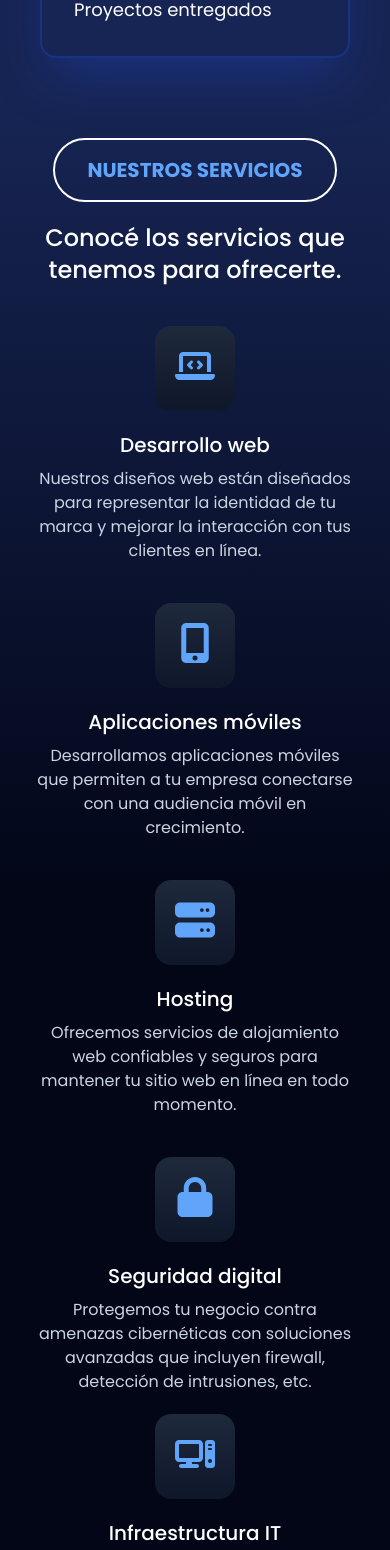
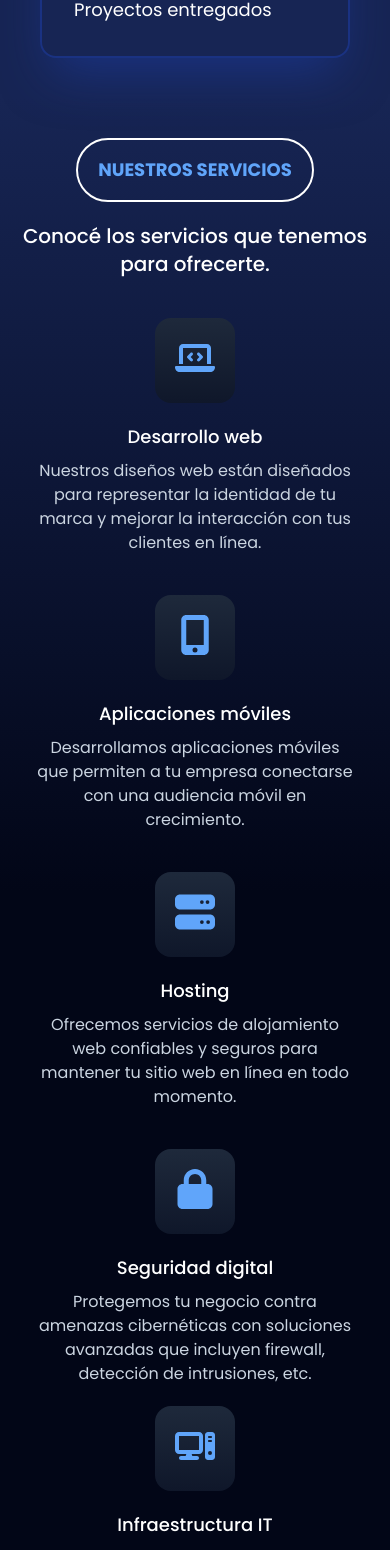
Before and after one commit to valeamayola/security-and-system, a Next.js app: page / in a window 390 px wide. Shown: the part 2997-4547 px from the top of the page. Built offline with nearby package versions, Linux system fonts and the light colour scheme.

Commit message:
Update OurServices.tsx

```diff
--- a/app/componentes/OurServices.tsx
+++ b/app/componentes/OurServices.tsx
@@ -4,32 +4,32 @@ import { FontAwesomeIcon } from "@fortawesome/react-fontawesome";
 export default function OurServices() {
     return (
         <div className="flex bg-gradient-to-b from-blue-950 via-slate-950 to-slate-950 flex-col items-center justify-between py-10 md:py-20 px-5 md:px-32">
-            <h1 className="text-blue-400 border-2 border-white rounded-full px-8 py-4 uppercase text-xl font-bold text-center">Nuestros servicios</h1>
-            <p className="text-white text-2xl font-medium mt-5 text-center">Conocé los servicios que tenemos para ofrecerte.</p>
+            <h1 className="text-blue-400 border-2 border-white rounded-full px-5 md:px-8 py-4 uppercase text-lg md:text-xl font-bold text-center">Nuestros servicios</h1>
+            <p className="text-white text-xl md:text-2xl font-medium mt-5 text-center">Conocé los servicios que tenemos para ofrecerte.</p>
             <div className="flex flex-wrap mt-5 md:mt-10 items-center justify-center">
                 <div className="flex flex-col items-center m-5 md:m-10">
                     <a className="bg-gradient-to-b from-slate-800 to-slate-900 rounded-2xl p-5 text-blue-400"><FontAwesomeIcon className="w-10 h-10" icon={faLaptopCode} /></a>
-                    <h2 className="text-xl font-medium text-white text-center mt-5">Desarrollo web</h2>
+                    <h2 className="text-lg md:text-xl font-medium text-white text-center mt-5">Desarrollo web</h2>
                     <p className="text-base font-normal text-slate-300 text-center mt-2 w-80 md:w-96">Nuestros diseños web están diseñados para representar la identidad de tu marca y mejorar la interacción con tus clientes en línea.</p>
                 </div>
                 <div className="flex flex-col items-center m-5 md:m-10">
                     <a className="bg-gradient-to-b from-slate-800 to-slate-900 rounded-2xl p-5 text-blue-400"><FontAwesomeIcon className="w-10 h-10" icon={faMobileScreenButton} /></a>
-                    <h2 className="text-xl font-medium text-white text-center mt-5">Aplicaciones móviles</h2>
+                    <h2 className="text-lg md:text-xl font-medium text-white text-center mt-5">Aplicaciones móviles</h2>
                     <p className="text-base font-normal text-slate-300 text-center mt-2 w-80 md:w-96">Desarrollamos aplicaciones móviles que permiten a tu empresa conectarse con una audiencia móvil en crecimiento.</p>
                 </div>
                 <div className="flex flex-col items-center m-5 md:m-10">
                     <a className="bg-gradient-to-b from-slate-800 to-slate-900 rounded-2xl p-5 text-blue-400"><FontAwesomeIcon className="w-10 h-10" icon={faServer} /></a>
-                    <h2 className="text-xl font-medium text-white text-center mt-5">Hosting</h2>
+                    <h2 className="text-lg md:text-xl font-medium text-white text-center mt-5">Hosting</h2>
                     <p className="text-base font-normal text-slate-300 text-center mt-2 w-80 md:w-96">Ofrecemos servicios de alojamiento web confiables y seguros para mantener tu sitio web en línea en todo momento.</p>
                 </div>
                 <div className="flex flex-col items-center mx-5 md:mx-10 mt-5 md:mt-10">
                     <a className="bg-gradient-to-b from-slate-800 to-slate-900 rounded-2xl p-5 text-blue-400"><FontAwesomeIcon className="w-10 h-10" icon={faLock} /></a>
-                    <h2 className="text-xl font-medium text-white text-center mt-5">Seguridad digital</h2>
+                    <h2 className="text-lg md:text-xl font-medium text-white text-center mt-5">Seguridad digital</h2>
                     <p className="text-base font-normal text-slate-300 text-center mt-2 w-80 md:w-96">Protegemos tu negocio contra amenazas cibernéticas con soluciones avanzadas que incluyen firewall, detección de intrusiones, etc.</p>
                 </div>
                 <div className="flex flex-col items-center mx-5 md:mx-10 mt-5 md:mt-10">
                     <a className="bg-gradient-to-b from-slate-800 to-slate-900 rounded-2xl p-5 text-blue-400"><FontAwesomeIcon className="w-10 h-10" icon={faComputer} /></a>
-                    <h2 className="text-xl font-medium text-white text-center mt-5">Infraestructura IT</h2>
+                    <h2 className="text-lg md:text-xl font-medium text-white text-center mt-5">Infraestructura IT</h2>
                     <p className="text-base font-normal text-slate-300 text-center mt-2 w-80 md:w-96">Creamos soluciones web robustas y escalables que garantizan un rendimiento óptimo y una funcionalidad excepcional.</p>
                 </div>
             </div>
```
